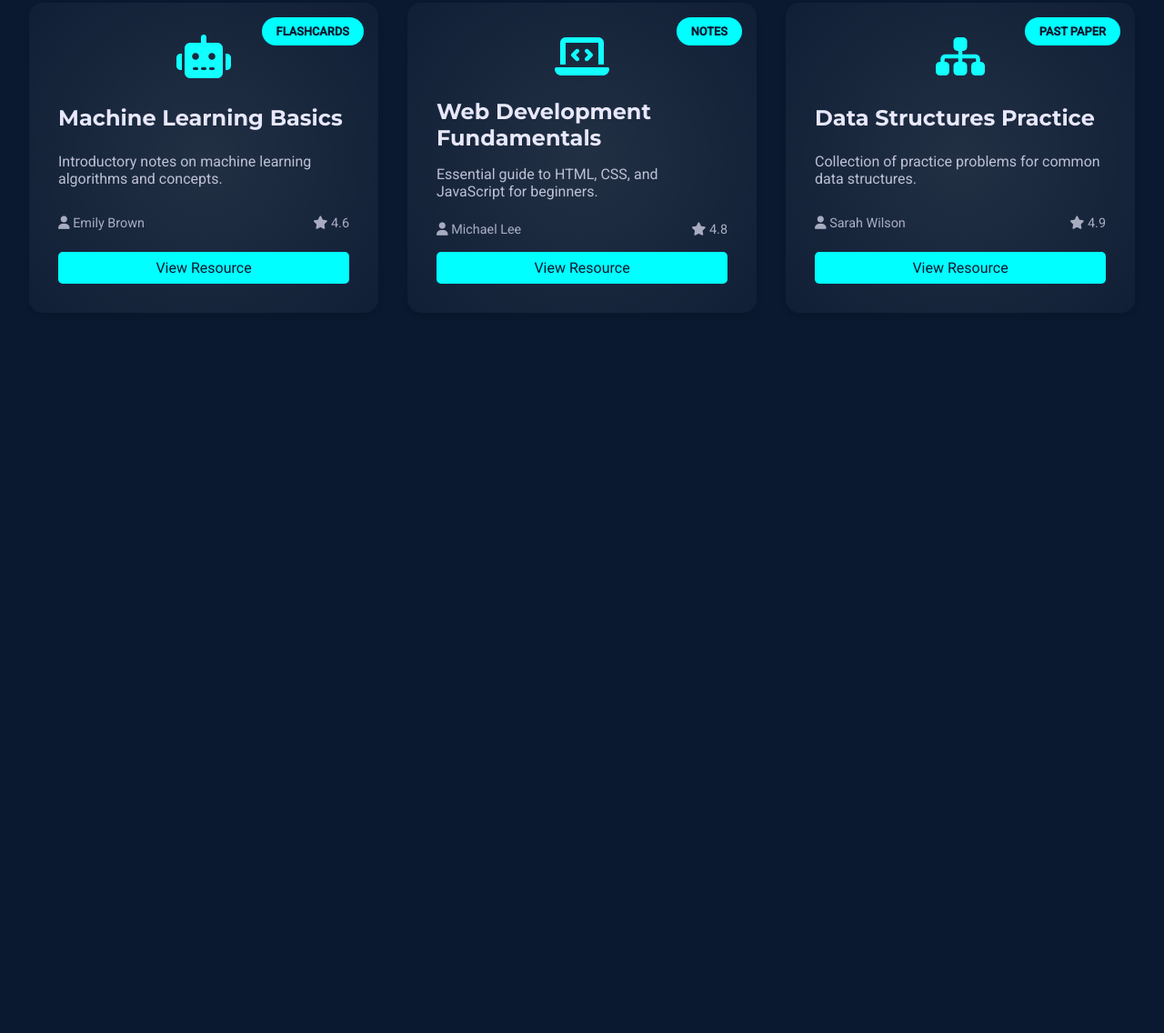
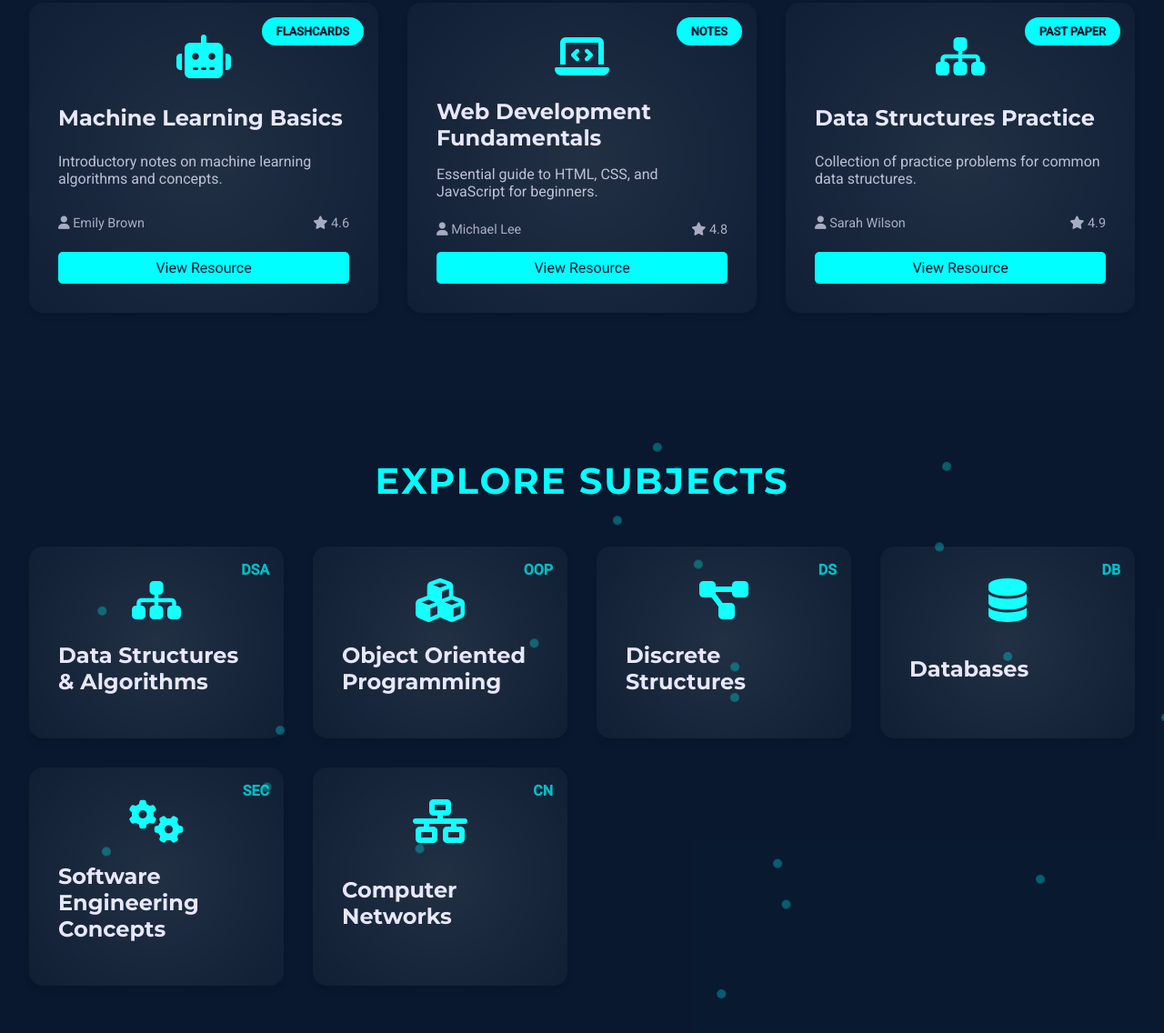
Before and after one commit to hexakaleem/PeerSphere, a plain HTML site: page frontend/index.html in a window 1280 px wide. Shown: the part 1363-2499 px from the top of the page at 91% size. Before the commit the page ends 1803 px from the top, so only its background shows below. Drawn offline with nearby package versions, Linux system fonts and the light colour scheme; animation ran at ten frames a second.

Commit message:
Add Subjects Overview Section

```diff
--- a/frontend/index.html
+++ b/frontend/index.html
@@ -14,6 +14,7 @@
     <!-- **CSS Styling Files. -->
     <link rel="stylesheet" href="styles.css">
     <link rel="stylesheet" href="./styling/featured-resources.css">
+    <link rel="stylesheet" href="./styling/subjects-overview.css">
 
 </head>
 
@@ -88,6 +89,15 @@
         </section>
 
 
+        <!--** Subjects Overview Section -->
+        <section class="subjects-overview">
+            <h2 class="so-section-title">Explore Subjects</h2>
+            <div class="subjects-grid">
+                <!-- Subject cards will be dynamically inserted here -->
+            </div>
+        </section>
+
+
     </main>
 
 
@@ -116,8 +126,8 @@
     </div>
 
 
-<script src="https://cdnjs.cloudflare.com/ajax/libs/three.js/r128/three.min.js"></script>
-<script src="script.js"></script>
+    <script src="https://cdnjs.cloudflare.com/ajax/libs/three.js/r128/three.min.js"></script>
+    <script src="script.js"></script>
 </body>
 
 </html>
--- a/frontend/script.js
+++ b/frontend/script.js
@@ -282,3 +282,98 @@ document.addEventListener('DOMContentLoaded', () => {
         featuredResourcesSection.scrollIntoView({ behavior: 'smooth' });
     });
 });
+
+
+
+
+// *Subjects Overview JS
+const subjects = [
+    {
+        title: "Data Structures & Algorithms",
+        shortTitle: "DSA",
+        icon: "fa-sitemap",
+        description: "Master the fundamentals of efficient data organization and problem-solving techniques."
+    },
+    {
+        title: "Object Oriented Programming",
+        shortTitle: "OOP",
+        icon: "fa-cubes",
+        description: "Learn to design and implement software using object-oriented principles and patterns."
+    },
+    {
+        title: "Discrete Structures",
+        shortTitle: "DS",
+        icon: "fa-project-diagram",
+        description: "Explore mathematical structures for representing discrete objects and relationships."
+    },
+    {
+        title: "Databases",
+        shortTitle: "DB",
+        icon: "fa-database",
+        description: "Understand the principles of storing, retrieving, and managing data efficiently."
+    },
+    {
+        title: "Software Engineering Concepts",
+        shortTitle: "SEC",
+        icon: "fa-cogs",
+        description: "Study methodologies and practices for developing large-scale software systems."
+    },
+    {
+        title: "Computer Networks",
+        shortTitle: "CN",
+        icon: "fa-network-wired",
+        description: "Dive into the principles and protocols that enable communication between computers."
+    }
+];
+
+function populateSubjectsOverview() {
+    const subjectsGrid = document.querySelector('.subjects-grid');
+
+    subjects.forEach(subject => {
+        const subjectCard = document.createElement('div');
+        subjectCard.classList.add('subject-card');
+        subjectCard.innerHTML = `
+            <div class="subject-icon"><i class="fas ${subject.icon}"></i></div>
+            <h3>${subject.title}</h3>
+            <span class="subject-short-title">${subject.shortTitle}</span>
+            <p>${subject.description}</p>
+        `;
+        subjectsGrid.appendChild(subjectCard);
+    });
+
+    // Add floating particles
+    const subjectsOverview = document.querySelector('.subjects-overview');
+    for (let i = 0; i < 20; i++) {
+        createParticle(subjectsOverview);
+    }
+}
+
+function createParticle(container) {
+    const particle = document.createElement('div');
+    particle.classList.add('particle');
+    particle.style.left = Math.random() * 100 + '%';
+    particle.style.top = Math.random() * 100 + '%';
+    container.appendChild(particle);
+
+    animateParticle(particle);
+}
+
+function animateParticle(particle) {
+    const duration = 15000 + Math.random() * 10000;
+    const xMove = Math.random() * 100 - 50;
+    const yMove = Math.random() * 100 - 50;
+
+    particle.animate([
+        { transform: 'translate(0, 0)' },
+        { transform: `translate(${xMove}px, ${yMove}px)` }
+    ], {
+        duration: duration,
+        iterations: Infinity,
+        direction: 'alternate',
+        easing: 'ease-in-out'
+    });
+}
+
+document.addEventListener('DOMContentLoaded', () => {
+    populateSubjectsOverview();
+});
--- /dev/null
+++ b/frontend/styling/subjects-overview.css
@@ -0,0 +1,161 @@
+.subjects-overview {
+    padding: 6rem 2rem;
+    background-color: rgba(10, 25, 48, 0.05);
+    position: relative;
+    overflow: hidden;
+    padding-top: 4rem;
+}
+
+.so-section-title {
+    font-family: 'Montserrat', sans-serif;
+    font-size: 2.5rem;
+    text-align: center;
+    margin-bottom: 3rem;
+    color: var(--accent-dark);
+    text-transform: uppercase;
+    letter-spacing: 2px;
+}
+
+.light-mode .so-section-title {
+    color: var(--accent-light);
+}
+
+.light-mode .subjects-overview {
+    background-color: rgba(255, 255, 255, 0.05);
+}
+
+.subjects-grid {
+    display: grid;
+    grid-template-columns: repeat(auto-fit, minmax(280px, 1fr));
+    gap: 2rem;
+    max-width: 1400px;
+    margin: 0 auto;
+}
+
+.subject-card {
+    background-color: rgba(10, 25, 48, 0.8);
+    border-radius: 15px;
+    padding: 2rem;
+    transition: all 0.5s cubic-bezier(0.175, 0.885, 0.32, 1.275);
+    position: relative;
+    overflow: hidden;
+    display: flex;
+    flex-direction: column;
+    justify-content: space-between;
+    height: 100%;
+    box-shadow: 0 4px 6px rgba(0, 0, 0, 0.1);
+    cursor: pointer;
+}
+
+.light-mode .subject-card {
+    background-color: rgba(255, 255, 255, 0.4);
+    box-shadow: 0 4px 6px rgba(0, 0, 0, 0.05);
+}
+
+.subject-card:hover {
+    transform: translateY(-10px) scale(1.05);
+    box-shadow: 0 15px 30px rgba(0, 0, 0, 0.2);
+}
+
+.subject-icon {
+    font-size: 3rem;
+    color: var(--accent-dark);
+    margin-bottom: 1rem;
+    text-align: center;
+    transition: transform 0.5s ease;
+}
+
+.light-mode .subject-icon {
+    color: var(--accent-light);
+}
+
+.subject-card:hover .subject-icon {
+    transform: rotate(360deg) scale(1.2);
+}
+
+.subject-card h3 {
+    font-family: 'Montserrat', sans-serif;
+    font-size: 1.5rem;
+    margin-bottom: 1rem;
+    color: var(--text-dark);
+    transition: color 0.3s ease;
+}
+
+.light-mode .subject-card h3 {
+    color: var(--text-light);
+}
+
+.subject-card:hover h3 {
+    color: var(--accent-dark);
+}
+
+.light-mode .subject-card:hover h3 {
+    color: var(--accent-light);
+}
+
+.subject-short-title {
+    position: absolute;
+    top: 1rem;
+    right: 1rem;
+    font-size: 1rem;
+    font-weight: bold;
+    color: var(--accent-dark);
+    opacity: 0.7;
+    transition: opacity 0.3s ease;
+}
+
+.light-mode .subject-short-title {
+    color: var(--accent-light);
+}
+
+.subject-card:hover .subject-short-title {
+    opacity: 1;
+}
+
+.subject-card p {
+    font-size: 1rem;
+    color: var(--text-dark);
+    opacity: 0;
+    max-height: 0;
+    transition: opacity 0.5s ease, max-height 0.5s ease;
+}
+
+.light-mode .subject-card p {
+    color: var(--text-light);
+}
+
+.subject-card:hover p {
+    opacity: 1;
+    max-height: 100px;
+}
+
+.subject-card::before {
+    content: '';
+    position: absolute;
+    top: -50%;
+    left: -50%;
+    width: 200%;
+    height: 200%;
+    background: radial-gradient(circle, rgba(255,255,255,0.1) 0%, rgba(255,255,255,0) 70%);
+    transform: rotate(45deg);
+    transition: transform 0.5s ease;
+}
+
+.subject-card:hover::before {
+    transform: rotate(45deg) translate(50%, 50%);
+}
+
+/* New creative element: floating particles */
+.particle {
+    position: absolute;
+    width: 10px;
+    height: 10px;
+    background-color: var(--accent-dark);
+    border-radius: 50%;
+    opacity: 0.3;
+    pointer-events: none;
+}
+
+.light-mode .particle {
+    background-color: var(--accent-light);
+}
```
